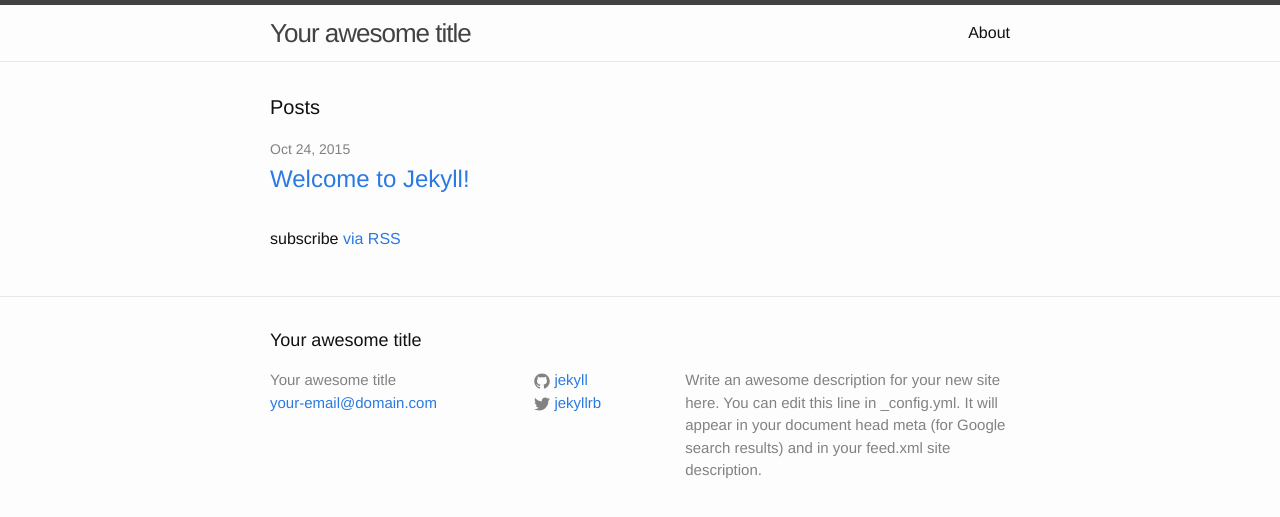
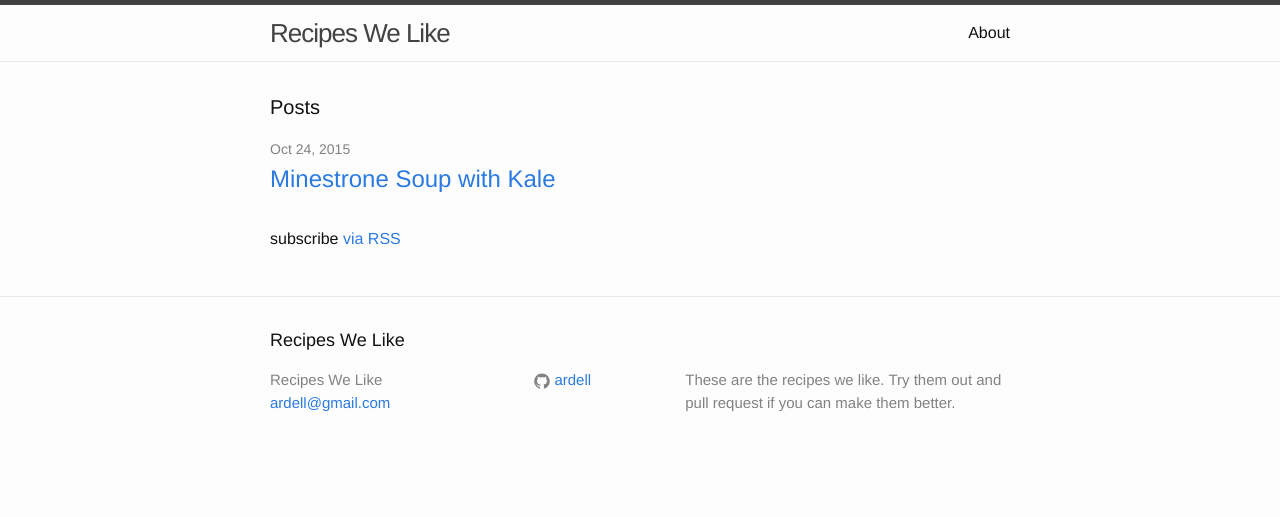
Before and after one commit to ardell/recipes, a Jekyll site: the page built from index.html, in a window 1280 px wide. Shown: the top 517 px of the page. Built offline with Jekyll 4.4.1, drawn with Linux system fonts in a browser that asks for light colours.

Commit message:
Add minestrone with kale.

```diff
--- a/_config.yml
+++ b/_config.yml
@@ -1,14 +1,12 @@
 # Site settings
-title: Your awesome title
-email: your-email@domain.com
+title: Recipes We Like
+email: ardell@gmail.com
 description: > # this means to ignore newlines until "baseurl:"
-  Write an awesome description for your new site here. You can edit this
-  line in _config.yml. It will appear in your document head meta (for
-  Google search results) and in your feed.xml site description.
+  These are the recipes we like. Try them out and pull request if you can make
+  them better.
 baseurl: "" # the subpath of your site, e.g. /blog/
-url: "http://yourdomain.com" # the base hostname & protocol for your site
-twitter_username: jekyllrb
-github_username:  jekyll
+url: "http://ardell.github.io/recipes" # the base hostname & protocol for your site
+github_username:  ardell
 
 # Build settings
 markdown: kramdown
```
Also changed, not shown: _posts/2015-10-24-minestrone-with-kale.markdown (added, +43 -0 lines), _posts/2015-10-24-welcome-to-jekyll.markdown (deleted, +0 -25 lines).
